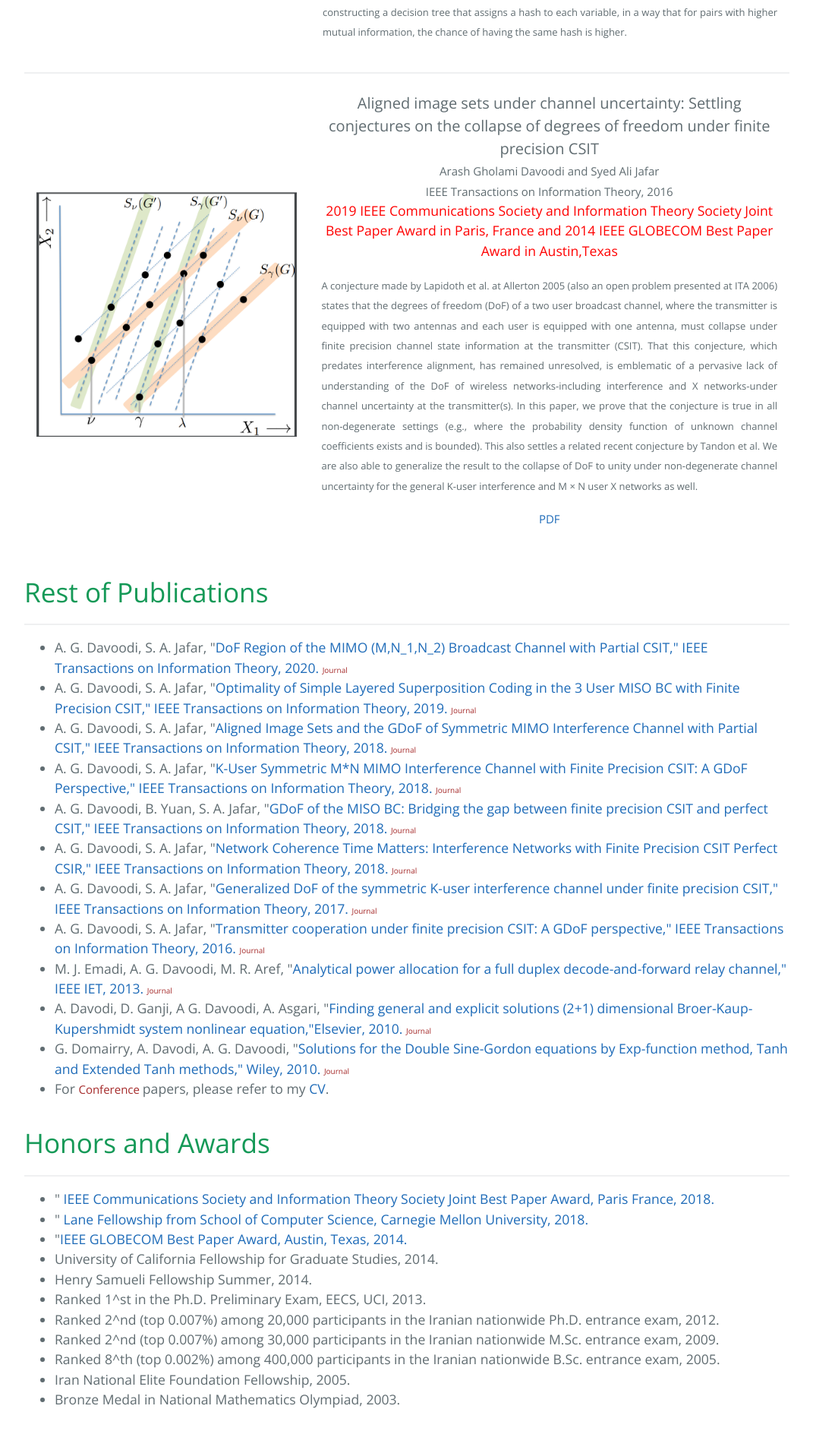
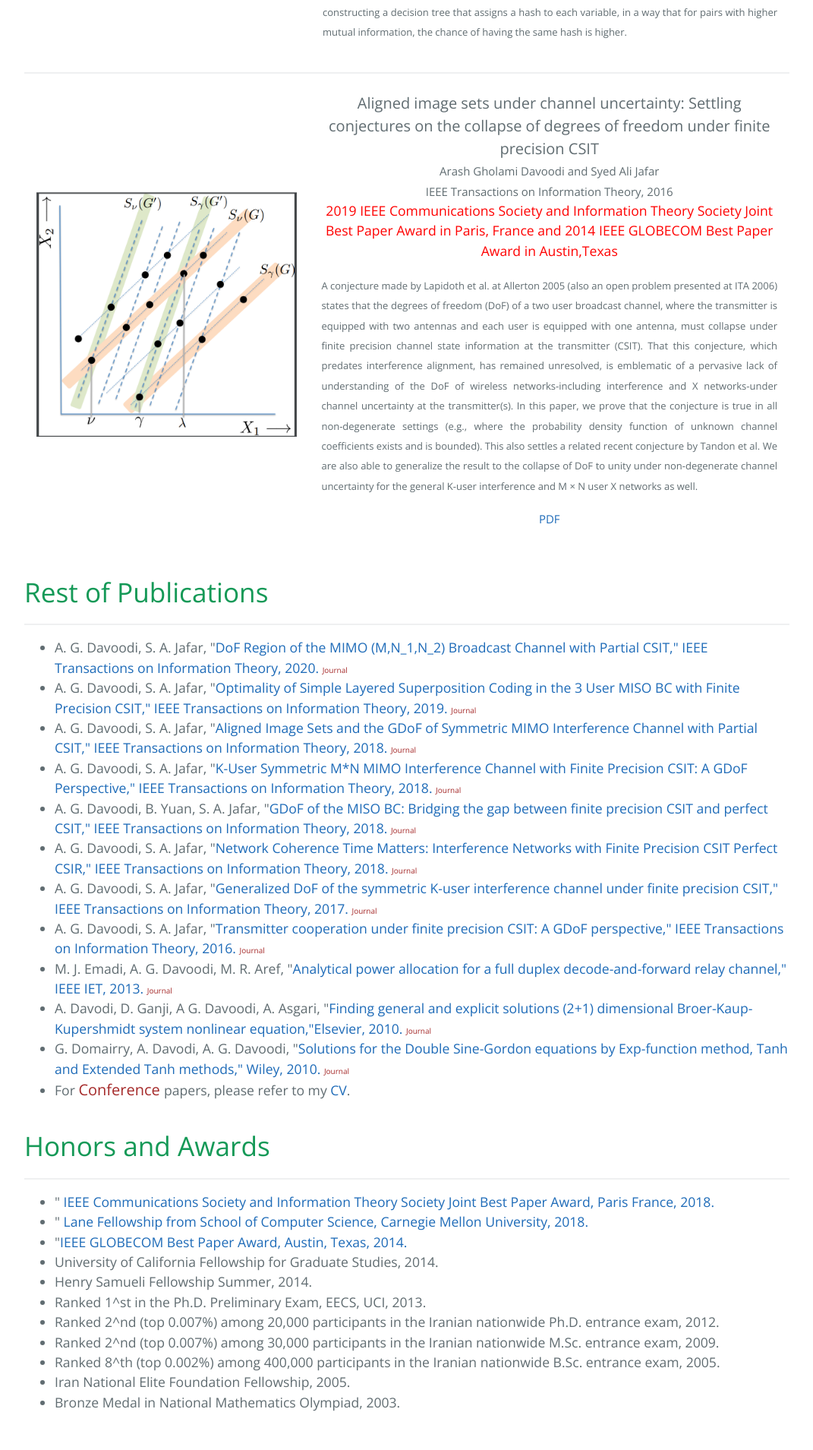
Before and after one commit to arashgholami/arashgholami.github.io, a Jekyll site: the page built from index.md, in a window 1280 px wide. Shown: the part 1948-3857 px from the top of the page at 76% size, without its empty margins (104-1175 px from the left). Built offline with Jekyll 4.4.1, drawn with Linux system fonts in a browser that asks for light colours.

Commit message:
Update index.md

```diff
--- a/index.md
+++ b/index.md
@@ -142,7 +142,7 @@ of having the same hash is higher. </font><br>
    <li>M. J. Emadi, A. G. Davoodi, M. R. Aref, "<a href="https://ieeexplore.ieee.org/abstract/document/6555770">Analytical power allocation for a full duplex decode-and-forward relay channel," IEEE IET, 2013. </a>  <span style="color:brown;font-size:10px">  Journal </span> </li>
    <li>A. Davodi, D. Ganji, A G. Davoodi, A. Asgari, "<a href="https://www.sciencedirect.com/science/article/abs/pii/S0096300309005359">Finding general and explicit solutions (2+1) dimensional Broer-Kaup-Kupershmidt system nonlinear equation,"Elsevier, 2010. </a>  <span style="color:brown;font-size:10px">  Journal </span>  </li>
    <li> G. Domairry, A. Davodi, A. G. Davoodi, "<a  href="https://onlinelibrary.wiley.com/doi/abs/10.1002/num.20440">Solutions for the Double Sine-Gordon equations by Exp-function method, Tanh and Extended Tanh methods," Wiley, 2010. </a>  <span style="color:brown;font-size:10px">  Journal </span> </li>
-   <li>For <span style="color:brown;font-size:15px">  Conference </span> papers, please refer to my <a href="https://arashgholami.github.io/Resume.pdf">CV</a>. </li>
+   <li>For <span style="color:brown;font-size:20px">  Conference </span> papers, please refer to my <a href="https://arashgholami.github.io/Resume.pdf">CV</a>. </li>
 
 </ul>
 
```
